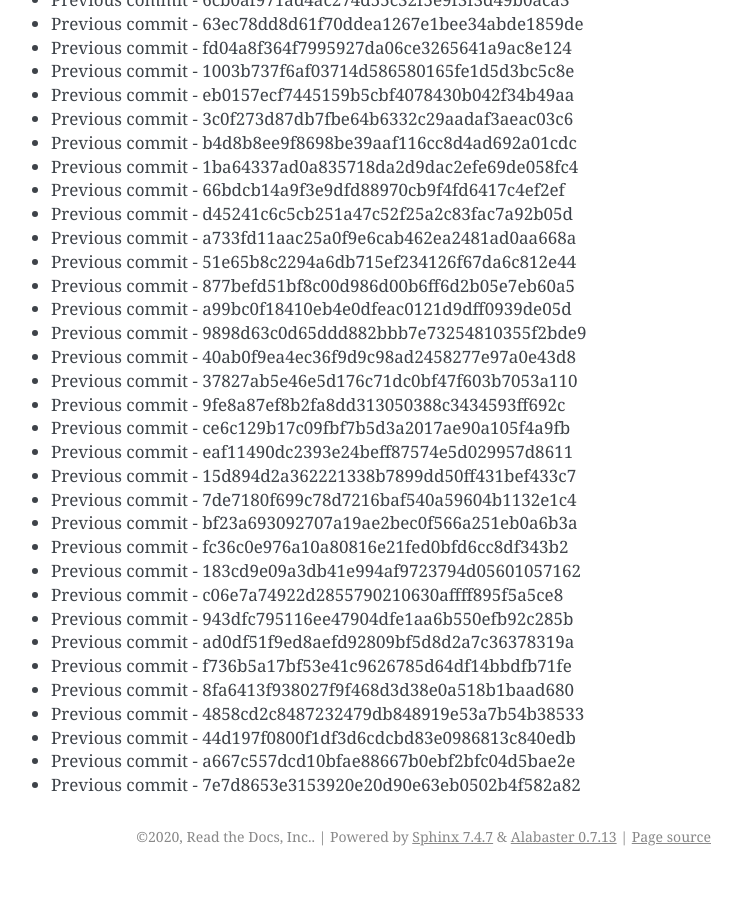
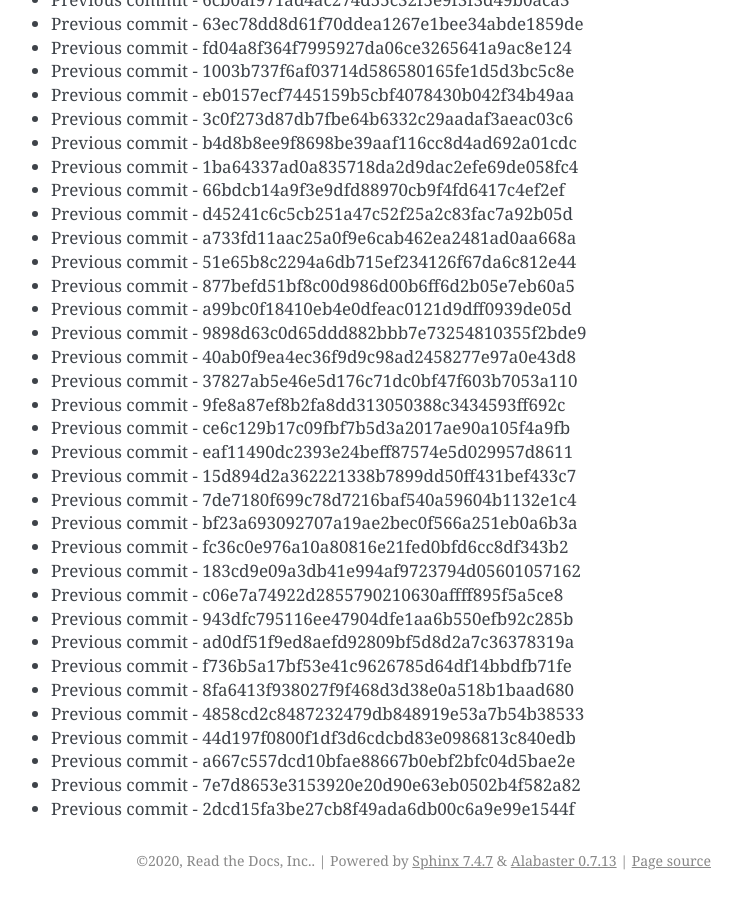
Before and after one commit to readthedocs/rtd-git-stresstest, a Sphinx documentation site: the page built from docs/updates.rst, in a window 1280 px wide and 900 px high, scrolled down 101007 px. Shown: the whole window, without its empty margins (399-1141 px from the left). Built offline with Sphinx 7.4.7, drawn with Linux system fonts in a browser that asks for light colours; before the commit the page ends 101883 px from its top, so only the background shows below that.

Commit message:
Generating commit from previous: 2dcd15fa3be27cb8f49ada6db00c6a9e99e1544f

```diff
--- a/docs/updates.rst
+++ b/docs/updates.rst
@@ -4276,3 +4276,4 @@ It can be tested for any performance characteristics.
 * Previous commit - 44d197f0800f1df3d6cdcbd83e0986813c840edb
 * Previous commit - a667c557dcd10bfae88667b0ebf2bfc04d5bae2e
 * Previous commit - 7e7d8653e3153920e20d90e63eb0502b4f582a82
+* Previous commit - 2dcd15fa3be27cb8f49ada6db00c6a9e99e1544f
```
